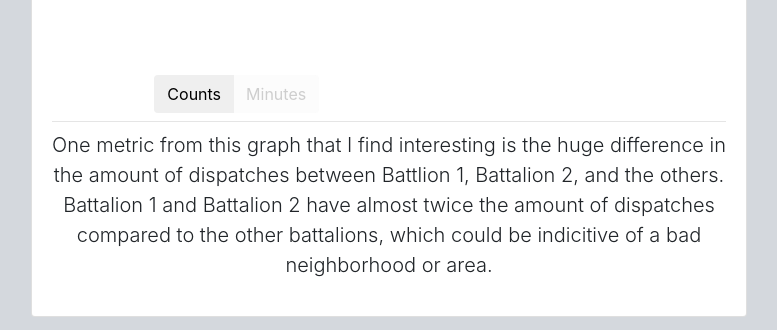
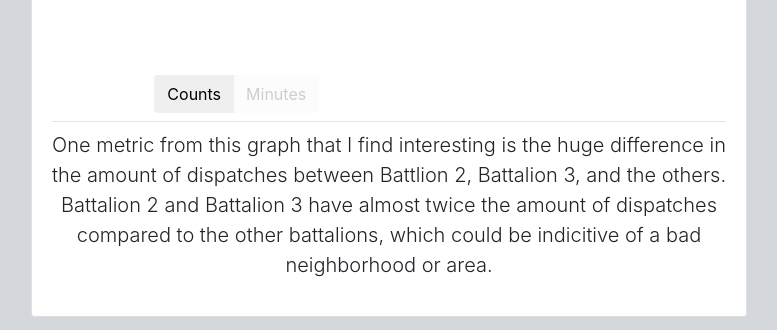
Before and after one commit to cptn-neemo/cptn-neemo.github.io, a plain HTML site: page battalion.html in a window 1280 px wide. Shown: the part 920-1250 px from the top of the page, without its empty margins (251-1028 px from the left). Drawn offline with nearby package versions, Linux system fonts and the light colour scheme; no server answers.

```diff
--- a/battalion.html
+++ b/battalion.html
@@ -91,8 +91,8 @@
                     <canvas id = "dis_counts_bar"></canvas>
                     <hr class = "my-2">
                     <p class="lead">
-                        One metric from this graph that I find interesting is the huge difference in the amount of dispatches between Battlion 1, Battalion 2, and the others.
-                        Battalion 1 and Battalion 2 have almost twice the amount of dispatches compared to the other battalions, which could be indicitive of a bad neighborhood or area.
+                        One metric from this graph that I find interesting is the huge difference in the amount of dispatches between Battlion 2, Battalion 3, and the others.
+                        Battalion 2 and Battalion 3 have almost twice the amount of dispatches compared to the other battalions, which could be indicitive of a bad neighborhood or area.
                     </p>
                 </div>
             </div>
```
